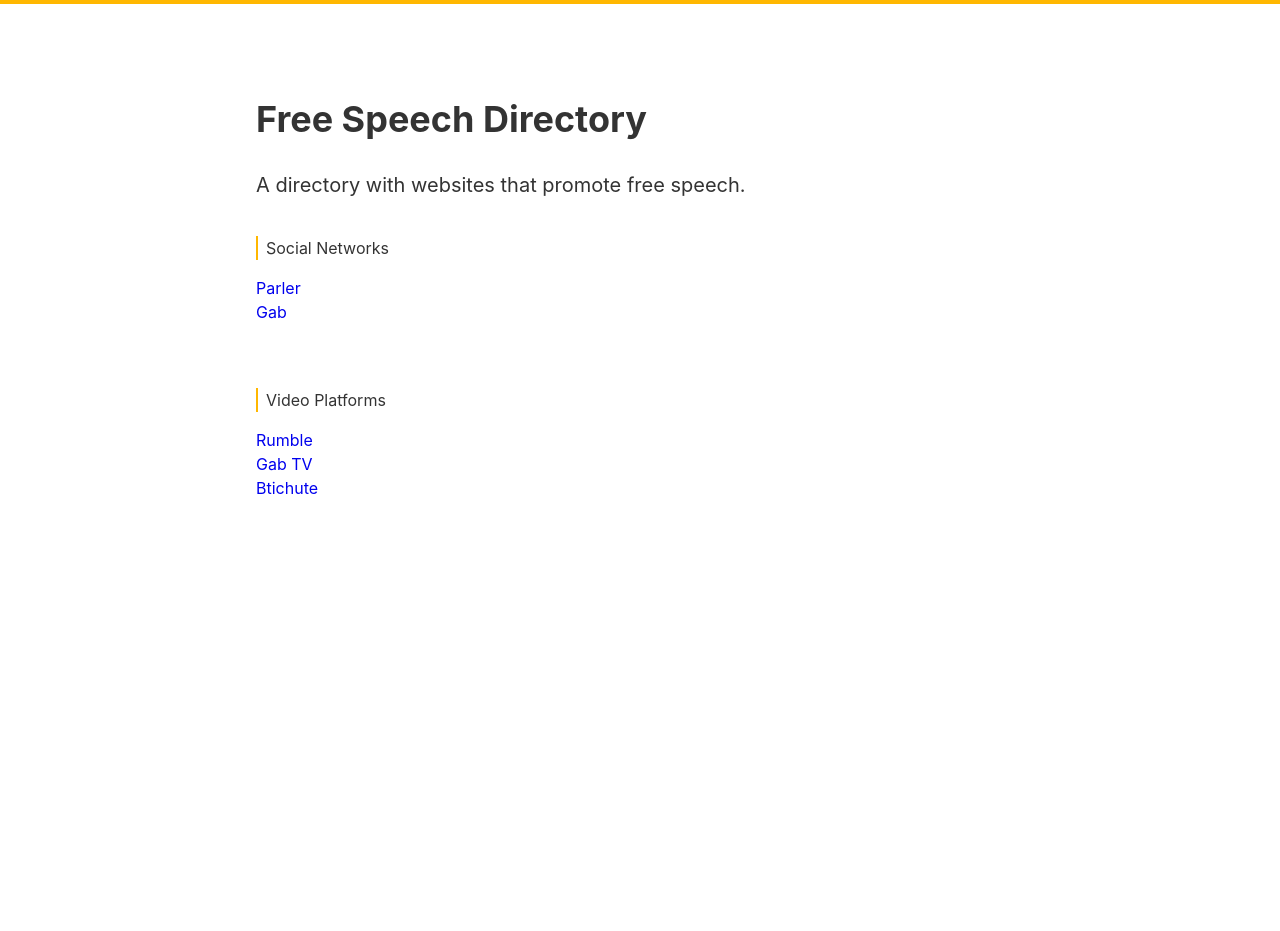
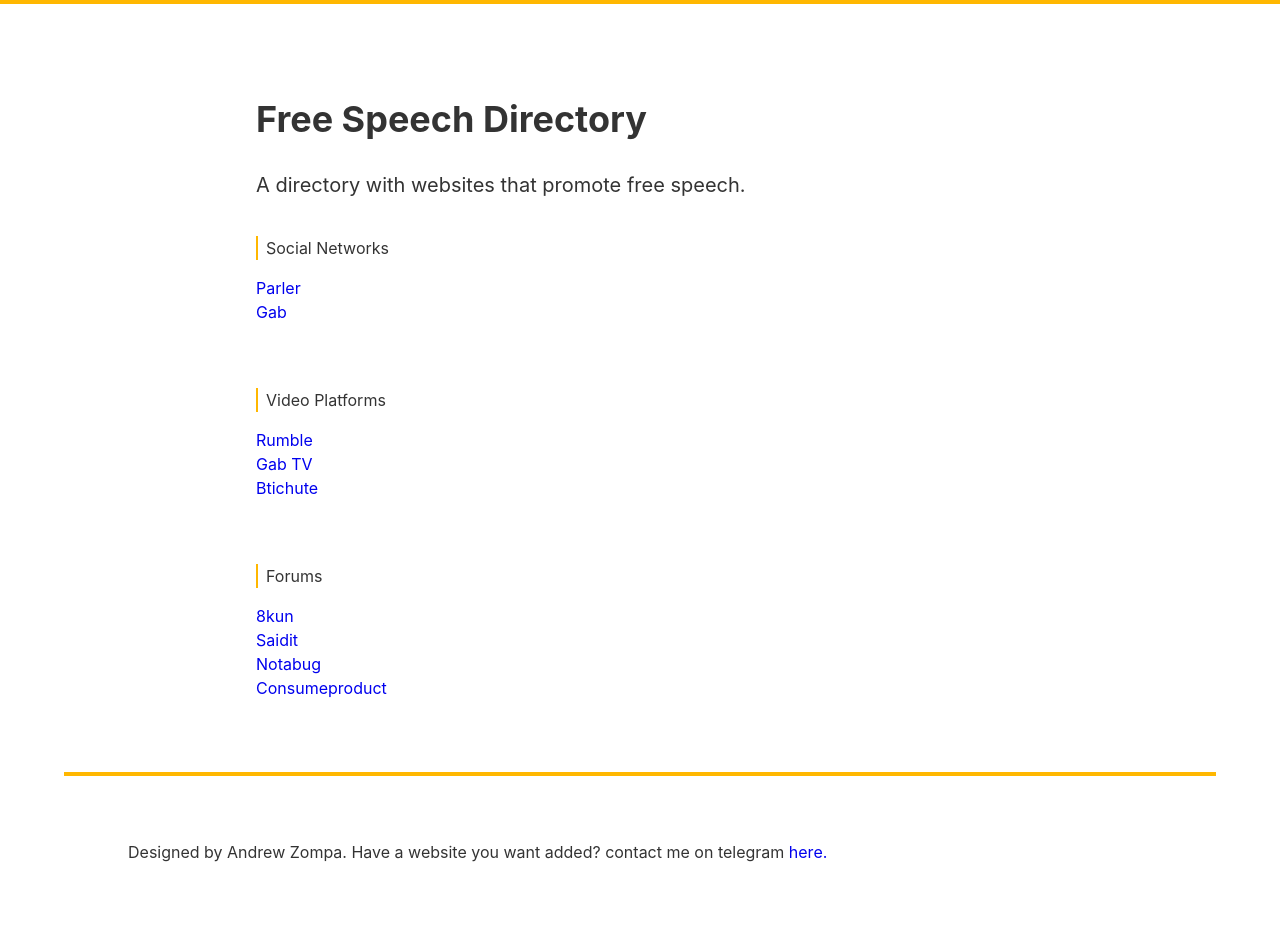
Before and after one commit to freespeechdirectory/freespeechdirectory.github.io, a plain HTML site: page index.html in a window 1280 px wide. Before the commit the page ends 800 px from the top, so only its background shows below. Drawn offline with nearby package versions, Linux system fonts and the light colour scheme.

Commit message:
Update index.html

```diff
--- a/index.html
+++ b/index.html
@@ -29,11 +29,29 @@
 <a href="https://rumble.com"  style="text-decoration: none;">Rumble</a> <br>
 <a href="https://tv.gab.com"  style="text-decoration: none;">Gab TV</a> <br>
 <a href="https://bitchute.com"  style="text-decoration: none;">Btichute</a> <br>
+<br>
+<br>
+<p class="tj bl bw1 b--gold pl2">Forums</p>
+<a href="https://8kun.top/index.html"  style="text-decoration: none;">8kun</a> <br>
+<a href="https://saidit.net/"  style="text-decoration: none;">Saidit</a> <br>
+<a href="https://notabug.io/"  style="text-decoration: none;">Notabug</a> <br>
+<a href="https://consumeproduct.win/"  style="text-decoration: none;">Consumeproduct</a> <br>
 
+
+<br>
+<br>
+<br>
 
             </article>
         </div>
     </main>
 </body>
 
+
+<footer class="pa3 pa5-ns sans-serif lh-copy bt bw2 b--gold black-80">
+  Designed by Andrew Zompa. Have a website you want added? contact me on telegram <a href="https://t.me/andrewz16" style="text-decoration: none;">here.</a>
+
+
+</footer>
+
 </html>
```
